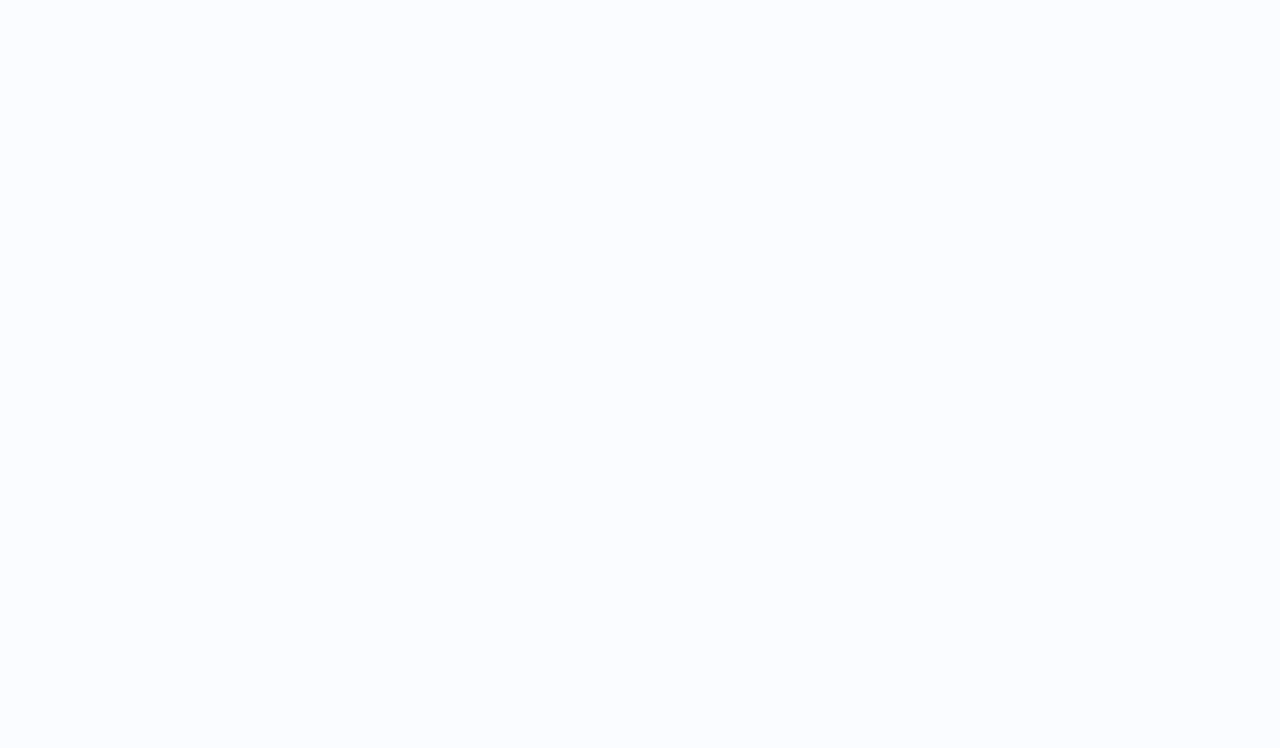
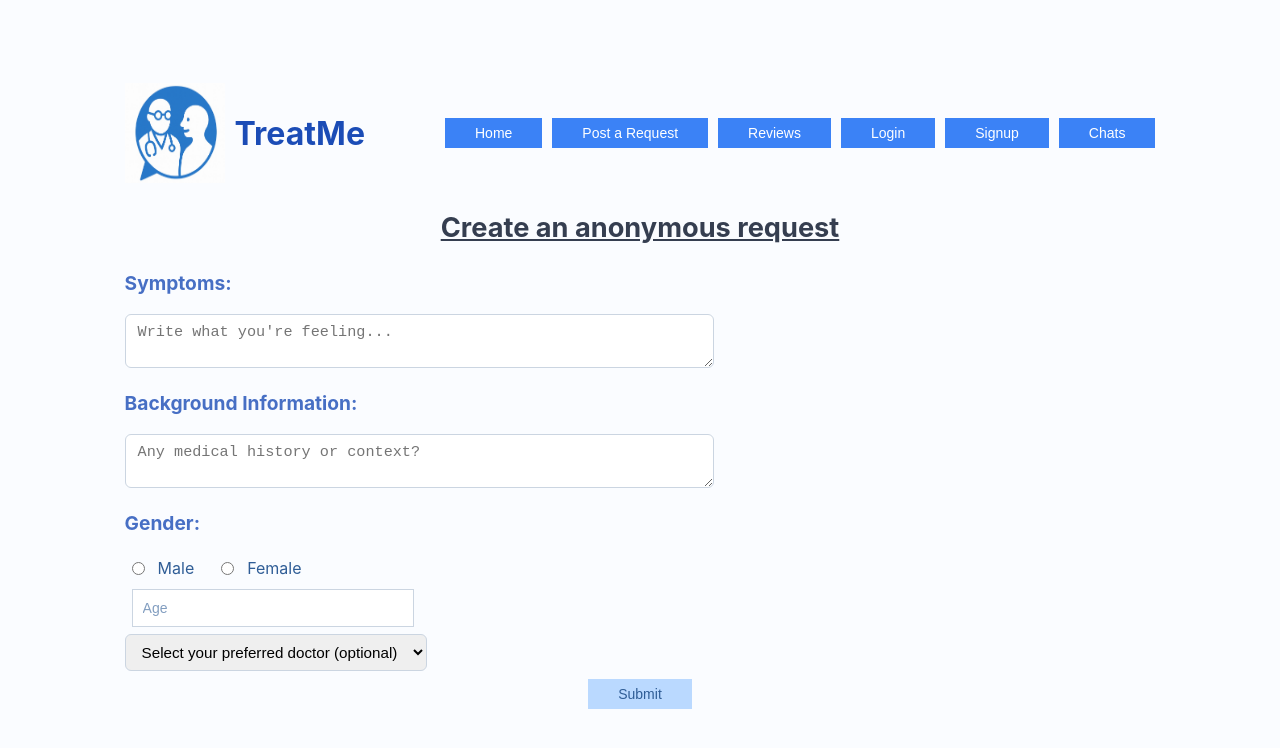
Before and after one commit to vytcka/Doctor-patient-app, a React (Create React App) app in the folder client/: page /post-request in a window 1280 px wide. Shown: the top 748 px of the page. Built offline with nearby package versions, Linux system fonts and the light colour scheme.

Commit message:
finishing commit

```diff
--- a/client/src/App.js
+++ b/client/src/App.js
@@ -5,7 +5,7 @@ import PostRequest from './PostRequest';
 import Reviews from './Reviews';
 import Login from "./login";
 import Signup from "./signup";
-
+import Chat from "./Chat";
 
 function App() {
   return (
@@ -13,10 +13,12 @@ function App() {
       <Routes>
         <Route path="/" element={<Home />} />
         <Route path="/Check" element={<Check />} />
-        <Route path="/post-request" component={PostRequest} />
-        <Route path="/reviews" component={Reviews} />
-        <Route path="/Login" element={<Login />} />
-        <Route path="/Signup" element={<Signup />} />
+        <Route path="/post-request" element={<PostRequest />} />
+        <Route path="/reviews" element={<Reviews />} />
+        <Route path="/login" element={<Login />} />
+        <Route path="/signup" element={<Signup />} />
+        <Route path="/chat" element={<Chat />} />
+
 
       </Routes>
 
--- /dev/null
+++ b/client/src/Chat.js
@@ -0,0 +1,137 @@
+import { useState } from "react";
+import { users, initialMessages } from "./dummyData";
+import { Link } from "react-router-dom";
+import Icon from "./LogoIcon.png";
+
+export default function Chat() {
+  const [messages, setMessages] = useState(initialMessages);
+  const [input, setInput] = useState("");
+
+  const currentUser = users.u1; // Patient is logged in
+
+  function sendMessage() {
+    if (!input.trim()) return;
+
+    const newMsg = {
+      id: crypto.randomUUID(),
+      text: input,
+      senderId: currentUser.id,
+      timestamp: Date.now()
+    };
+
+    setMessages(prev => [...prev, newMsg]);
+    setInput("");
+  }
+
+  return (
+    <div>
+      <div style={{ display: "flex", justifyContent: "space-between", alignItems: "center", padding: "10px" }}>
+        <div style={{ display: "flex", alignItems: "center" }}>
+          <img src={Icon} alt="Description" style={{ width: "100px", height: "100px", marginRight: "10px" }} />
+          <div style={{ fontSize: "2rem", color: "#1b4cb6", fontWeight: "bold" }}>TreatMe</div>{/* App title */}
+        </div>
+        {/* Buttons for: Home, PostaRequest, Reviews, Login and their colours + placements */}
+        <div style={{ display: "flex", gap: "10px" }}>
+          <Link to="/" style={{ textDecoration: "none" }}>
+            <button style={{ backgroundColor: "#3b82f6", color: "white" }}>Home</button>
+          </Link>
+          <Link to="/post-request" style={{ textDecoration: "none" }}>
+            <button style={{ backgroundColor: "#3b82f6", color: "white" }}>Post a Request</button>
+          </Link>
+          <Link to="/reviews" style={{ textDecoration: "none" }}>
+            <button style={{ backgroundColor: "#3b82f6", color: "white" }}>Reviews</button>
+          </Link>
+          <Link to="/login" style={{ textDecoration: "none" }}>
+            <button style={{ backgroundColor: "#3b82f6", color: "white" }}>Login</button>
+          </Link>
+          <Link to="/signup" style={{ textDecoration: "none" }}>
+            <button style={{ backgroundColor: "#3b82f6", color: "white" }}>Signup</button>
+          </Link>
+          <Link to="/chat" style={{ textDecoration: "none" }}>
+            <button style={{ backgroundColor: "#3b82f6", color: "white" }}>Chats</button>
+          </Link>
+        </div>
+      </div>
+
+
+    <div style={styles.container}>
+      <div style={styles.messages}>
+        {messages.map(msg => {
+          const isMe = msg.senderId === currentUser.id;
+          return (
+            <div
+              key={msg.id}
+              style={{
+                ...styles.message,
+                alignSelf: isMe ? "flex-end" : "flex-start",
+                background: isMe ? "#3b82f6" : "#e5e7eb",
+                color: isMe ? "white" : "black"
+              }}
+            >
+              <strong>{users[msg.senderId].name}</strong>
+              <div>{msg.text}</div>
+            </div>
+          );
+        })}
+      </div>
+
+      <div style={styles.inputRow}>
+        <input
+          style={styles.input}
+          value={input}
+          onChange={e => setInput(e.target.value)}
+          placeholder="Type a message..."
+        />
+        <button style={styles.button} onClick={sendMessage}>
+          Send
+        </button>
+      </div>
+    </div>
+    </div>
+  );
+}
+
+const styles = {
+  container: {
+    height: "80vh",
+    width: "100vh",
+    display: "flex",
+    flexDirection: "column",
+    padding: 20,
+    background: "#f3f4f6"
+  },
+  messages: {
+    flex: 1,
+    display: "flex",
+    flexDirection: "column",
+    gap: 10,
+    overflowY: "auto",
+    paddingBottom: 20
+  },
+  message: {
+    maxWidth: "60%",
+    padding: "10px 14px",
+    borderRadius: 12,
+    display: "flex",
+    flexDirection: "column",
+    gap: 4
+  },
+  inputRow: {
+    display: "flex",
+    gap: 10
+  },
+  input: {
+    flex: 1,
+    padding: 10,
+    borderRadius: 8,
+    border: "1px solid #ccc"
+  },
+  button: {
+    padding: "10px 16px",
+    borderRadius: 8,
+    background: "#3b82f6",
+    color: "white",
+    border: "none",
+    cursor: "pointer"
+  }
+};
--- a/client/src/Home.js
+++ b/client/src/Home.js
@@ -29,6 +29,9 @@ function Home() {
           </Link>
           <Link to="/signup" style={{ textDecoration: "none" }}>
             <button style={{ backgroundColor: "#3b82f6", color: "white" }}>Signup</button>
+          </Link>
+          <Link to="/chat" style={{ textDecoration: "none" }}>
+            <button style={{ backgroundColor: "#3b82f6", color: "white" }}>Chats</button>
           </Link>
         </div>
       </div>
--- a/client/src/PostRequest.js
+++ b/client/src/PostRequest.js
@@ -0,0 +1,118 @@
+import { useEffect, useState } from 'react';
+import { Link } from 'react-router-dom';
+import Icon from './LogoIcon.png';
+import TickGif from './check-green.gif';
+
+//only logged in users can post a request
+function PostRequest() {
+  const [showGif, setShowGif] = useState(false);
+  const [doctors, setDoctor] = useState("");
+  const [message, setMessage] = useState("");
+  const [gender, setGender] = useState("");
+  const [age, setAge] = useState("");
+
+
+  const handleSubmit = () => {
+    setShowGif(true);
+    setTimeout(() => setShowGif(false), 2000); // hides after 2 seconds
+
+  };
+
+  return (
+    <div>
+
+      <div style={{ display: "flex", justifyContent: "space-between", alignItems: "center", marginBottom: "9px" }}>
+              <div style={{ display: "flex", alignItems: "center" }}>
+                <img src={Icon} alt="Description" style={{ width: "100px", height: "100px", marginRight: "10px" }} />
+                <div style={{ fontSize: "2rem", color: "#1b4cb6", fontWeight: "bold", marginRight: "80px" }}>TreatMe</div>{/* App title */}
+              </div>
+              {/* Buttons for: Home, PostaRequest, Reviews, Login and their colours + placements */}
+              <div style={{ display: "flex", gap: "10px" }}>
+                <Link to="/" style={{ textDecoration: "none" }}>
+                  <button style={{ backgroundColor: "#3b82f6", color: "white" }}>Home</button>
+                </Link>
+                <Link to="/post-request" style={{ textDecoration: "none" }}>
+                  <button style={{ backgroundColor: "#3b82f6", color: "white" }}>Post a Request</button>
+                </Link>
+                <Link to="/reviews" style={{ textDecoration: "none" }}>
+                  <button style={{ backgroundColor: "#3b82f6", color: "white" }}>Reviews</button>
+                </Link>
+                <Link to="/login" style={{ textDecoration: "none" }}>
+                  <button style={{ backgroundColor: "#3b82f6", color: "white" }}>Login</button>
+                </Link>
+                <Link to="/signup" style={{ textDecoration: "none" }}>
+                  <button style={{ backgroundColor: "#3b82f6", color: "white" }}>Signup</button>
+                </Link>
+                <Link to="/chat" style={{ textDecoration: "none" }}>
+                  <button style={{ backgroundColor: "#3b82f6", color: "white" }}>Chats</button>
+                </Link>
+              </div>
+        </div>
+        <p style={{ fontSize: "1.7rem", fontWeight: "bold", color: "#040f25", textAlign:"center", textDecorationLine: 'underline' }}>Create an anonymous request</p>
+        <p style={{ fontSize: "1.2rem", fontWeight: "bold", color: "#1b4cb6", textAlign:"left" }}>Symptoms:</p>
+       <textarea cols= "60" autocorrect="on"
+          placeholder="Write what you're feeling..."
+          value={message}
+          onChange={(e) => setMessage(e.target.value)}
+        />
+      <p style={{ fontSize: "1.2rem", fontWeight: "bold", color: "#1b4cb6", textAlign:"left" }}>Background Information:</p>
+       <textarea cols= "60" autocorrect="on"
+          placeholder="Any medical history or context?"
+          value={message}
+          onChange={(e) => setMessage(e.target.value)}
+        />
+    <p style={{ fontSize: "1.2rem", fontWeight: "bold", color: "#1b4cb6", textAlign:"left" }}>Gender:</p>
+  <div style={{ display: "flex", gap: "20px", alignItems: "center" }}>
+    <label style={{ display: "flex", alignItems: "center", gap: "6px" }}>
+    <input
+      type="radio"
+      value="male"
+      checked={gender === "male"}
+      onChange={(e) => setGender(e.target.value)}
+    />
+    Male
+    </label>
+
+  <label style={{ display: "flex", alignItems: "center", gap: "6px" }}>
+    <input
+      type="radio"
+      value="female"
+      checked={gender === "female"}
+      onChange={(e) => setGender(e.target.value)}
+    />
+    Female
+  </label>
+</div>
+
+<div>
+      <input
+        type="text"
+        placeholder="Age"
+        value={age}
+        onChange={(e) => setAge(e.target.value)}  style={{ width: "30px" }}
+      />
+</div>
+<select value={doctors} onChange={(e) => setDoctor(e.target.value)}>
+  <option value="">Select your preferred doctor (optional)</option>
+  <option value="doctorA">DoctorA</option>
+  <option value="doctorB">DoctorB</option>
+  <option value="doctorC">DoctorC</option> {/* ect add the doctors from database */}
+</select>
+
+<div style={{ display: "flex", alignItems: "center", gap: "8px" }}>
+  <button onClick={handleSubmit}>Submit</button>
+
+  {showGif && (
+    <img
+      src={TickGif}
+      alt="confirmation"
+      style={{ width: "60px", height: "60px" }}
+    />
+
+  )}
+</div>
+</div>
+  );
+}
+
+export default PostRequest;
--- /dev/null
+++ b/client/src/dummyData.js
@@ -0,0 +1,9 @@
+export const users = {
+  u1: { id: "u1", name: "Patient" },
+  u2: { id: "u2", name: "Doctor" }
+};
+
+export const initialMessages = [
+  { id: "m1", text: "Hello doctor", senderId: "u1", timestamp: Date.now() - 5000 },
+  { id: "m2", text: "Good afternoon patient.", senderId: "u2", timestamp: Date.now() - 3000 }
+];
```
Also changed, not shown: 2 other files (tests, documents, lock files or other folders).
